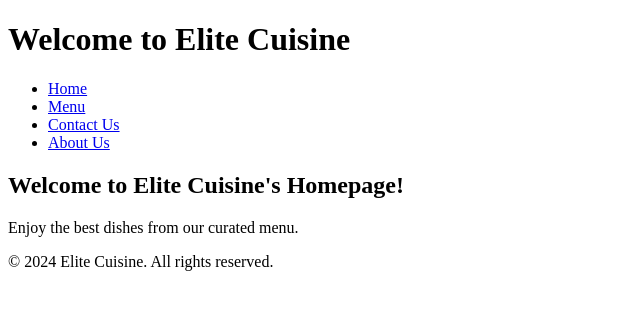
After one commit to DanParkinson/Project4-Elite, a Django app: page / in a window 1280 px wide. The commit adds this page. Shown: the top 310 px of the page, without its empty margins (0-640 px from the left). Run offline with Django 4.2, Linux system fonts and the light colour scheme.

Commit message:
base.html, partials and index.html created and route correct

```diff
--- /dev/null
+++ b/templates/home/index.html
@@ -0,0 +1,8 @@
+{% extends 'base.html' %}
+
+{% block title %}Homepage{% endblock %}
+
+{% block content %}
+    <h2>Welcome to Elite Cuisine's Homepage!</h2>
+    <p>Enjoy the best dishes from our curated menu.</p>
+{% endblock %}
--- a/templates/partials/nav.html
+++ b/templates/partials/nav.html
@@ -1,6 +1,6 @@
 <nav>
     <ul>
-        <li><a href="{% url 'home' %}">Home</a></li>
+        <li><a href="{% url 'index' %}">Home</a></li>
         <li><a href="#">Menu</a></li>
         <li><a href="#">Contact Us</a></li>
         <li><a href="#">About Us</a></li>
```
